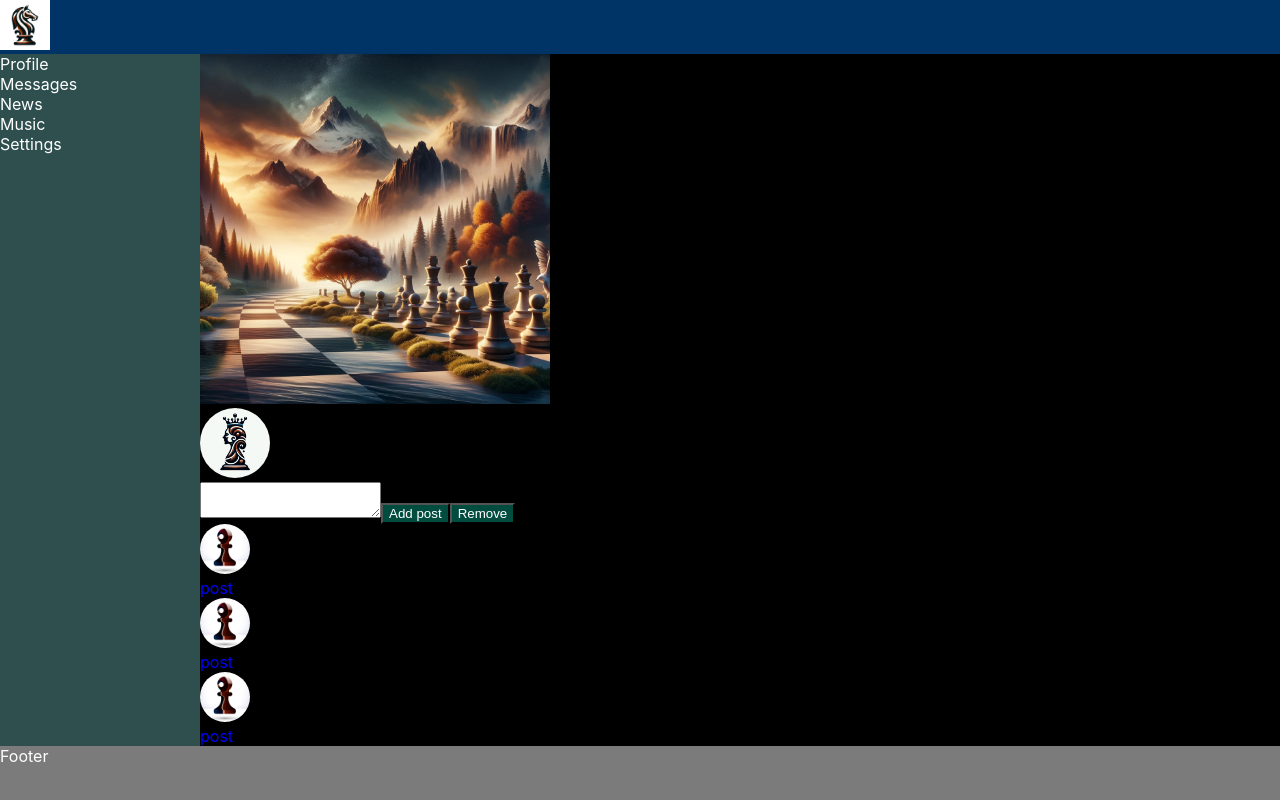
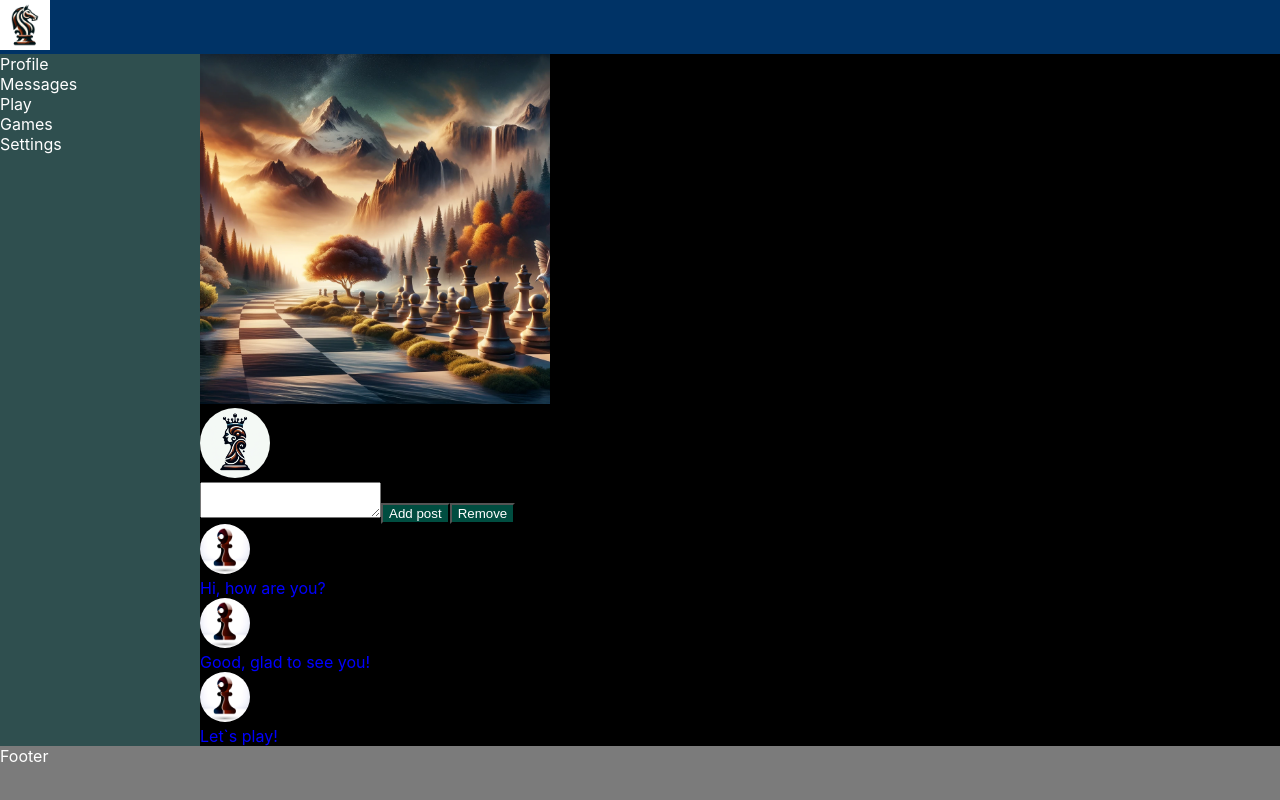
Before and after one commit to myroslavaKukhta/samurai-way3, a React (Create React App) app: page / in a window 1280 px wide. Built offline with nearby package versions, Linux system fonts and the light colour scheme.

Commit message:
Les16_add_props

```diff
--- a/src/components/Navbar/Navbar.tsx
+++ b/src/components/Navbar/Navbar.tsx
@@ -11,10 +11,10 @@ const Navbar = () => {
                 <a>Messages</a>
             </div>
             <div className={s.item}>
-                <a>News</a>
+                <a>Play</a>
             </div>
             <div className={s.item}>
-                <a>Music</a>
+                <a>Games</a>
             </div>
             <div className={s.item}>
                 <a>Settings</a>
--- a/src/components/Profile/My Posts/MyPosts.tsx
+++ b/src/components/Profile/My Posts/MyPosts.tsx
@@ -8,9 +8,9 @@ const MyPosts = () => {
             <textarea></textarea>
             <button className={s.button}>Add post</button>
             <button className={s.button}>Remove</button>
-            <Post/>
-            <Post/>
-            <Post/>
+            <Post message='Hi, how are you?'/>
+            <Post message="Good, glad to see you!"/>
+            <Post message="Let`s play!"/>
         </div>
     );
 };
--- a/src/components/Profile/My Posts/Post/Post.tsx
+++ b/src/components/Profile/My Posts/Post/Post.tsx
@@ -2,11 +2,15 @@ import React from 'react';
 import s from "./Post.module.css";
 import pawn from "../../../../img/pawn.webp";
 
-const Post = () => {
+interface PostProps {
+    message: string;
+}
+
+const Post: React.FC<PostProps> = (props) => {
     return (
         <div>
             <img className={s.avatar} src={pawn} alt={pawn}/>
-            <div className={s.item}>post</div>
+            <div className={s.item}>{props.message}</div>
         </div>
     );
 };
```
